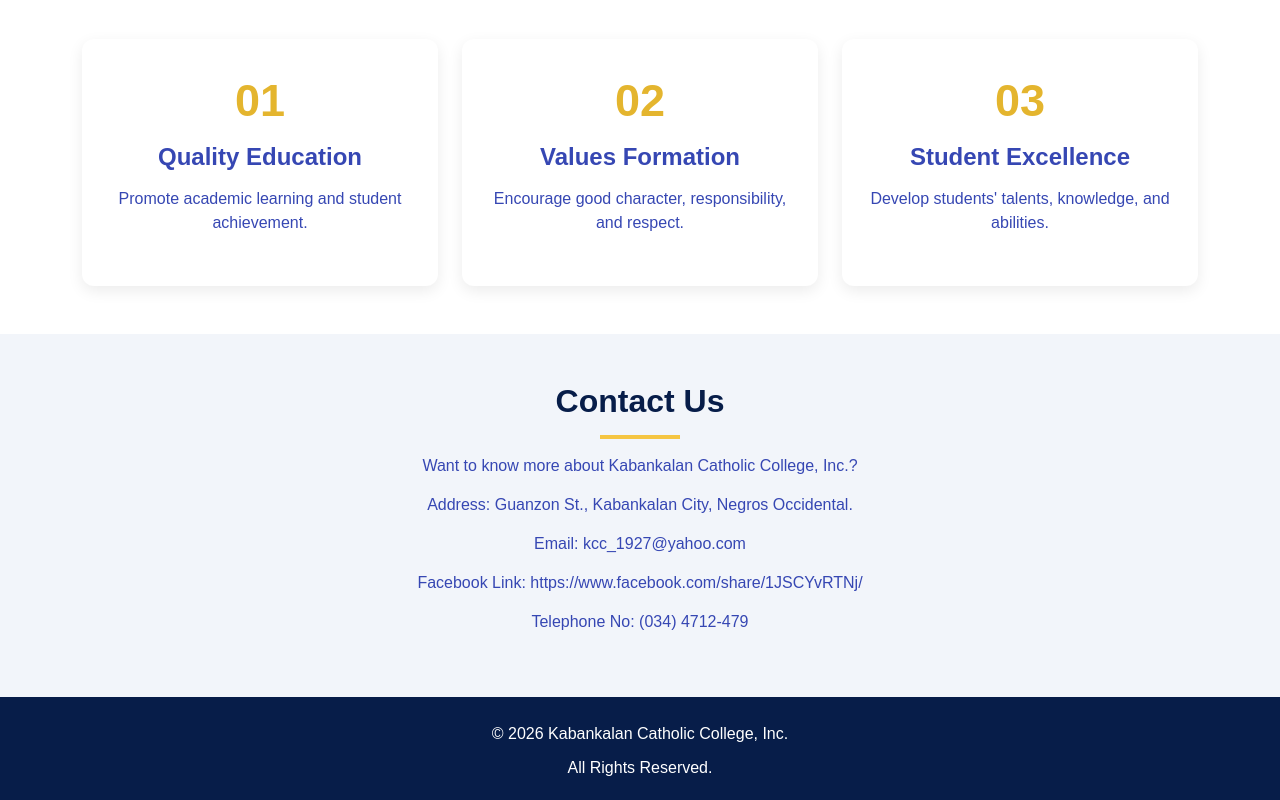
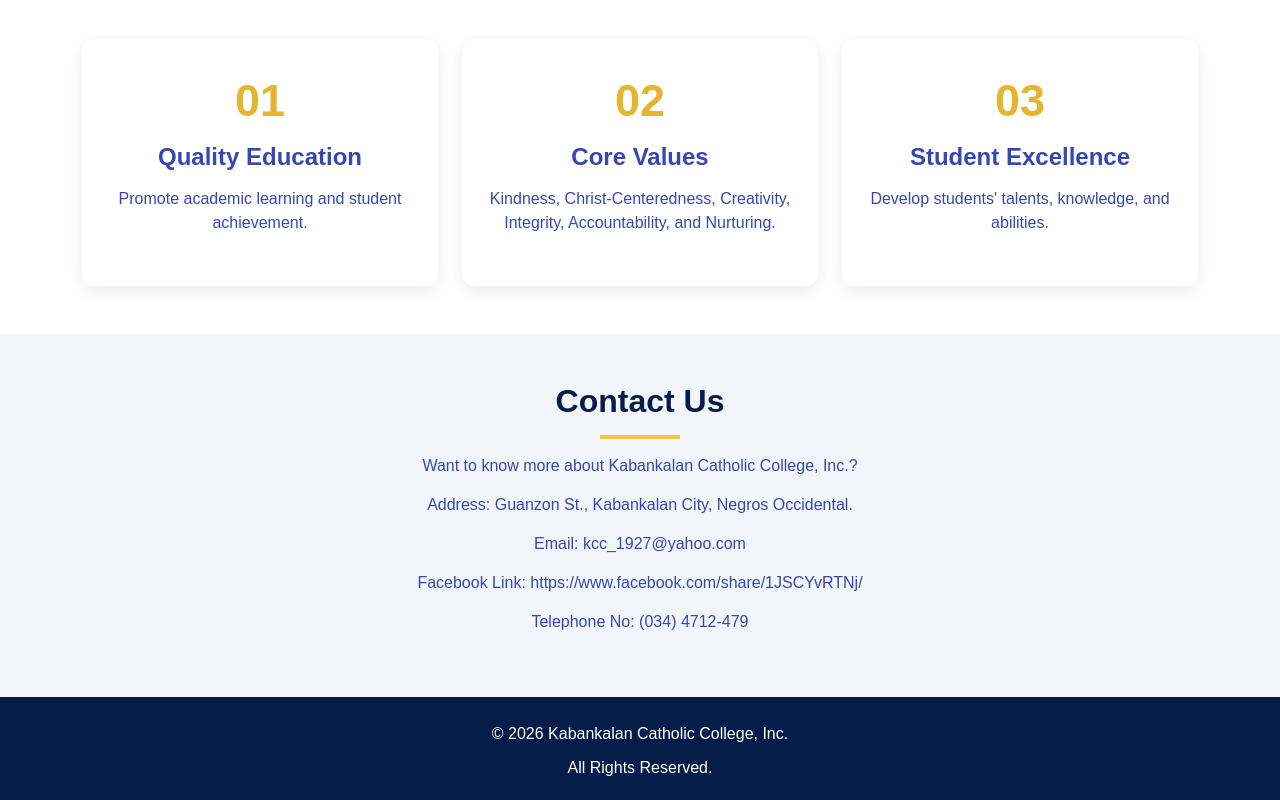
Before and after one commit to clarenceantoniega78-dev/KCC-LANDING-PAGE-ANTONIEGA, a plain HTML site: page index.html in a window 1280 px wide. Shown: the part 2942-3742 px from the top of the page. Drawn offline with nearby package versions, Linux system fonts and the light colour scheme.

Commit message:
adding information

```diff
--- a/index.html
+++ b/index.html
@@ -341,11 +341,10 @@
 
                         <h1>02</h1>
 
-                        <h4>Values Formation</h4>
+                        <h4> Core Values </h4>
 
                         <p>
-                            Encourage good character,
-                            responsibility, and respect.
+                            Kindness, Christ-Centeredness, Creativity, Integrity, Accountability, and Nurturing.
                         </p>
 
                     </div>
```
